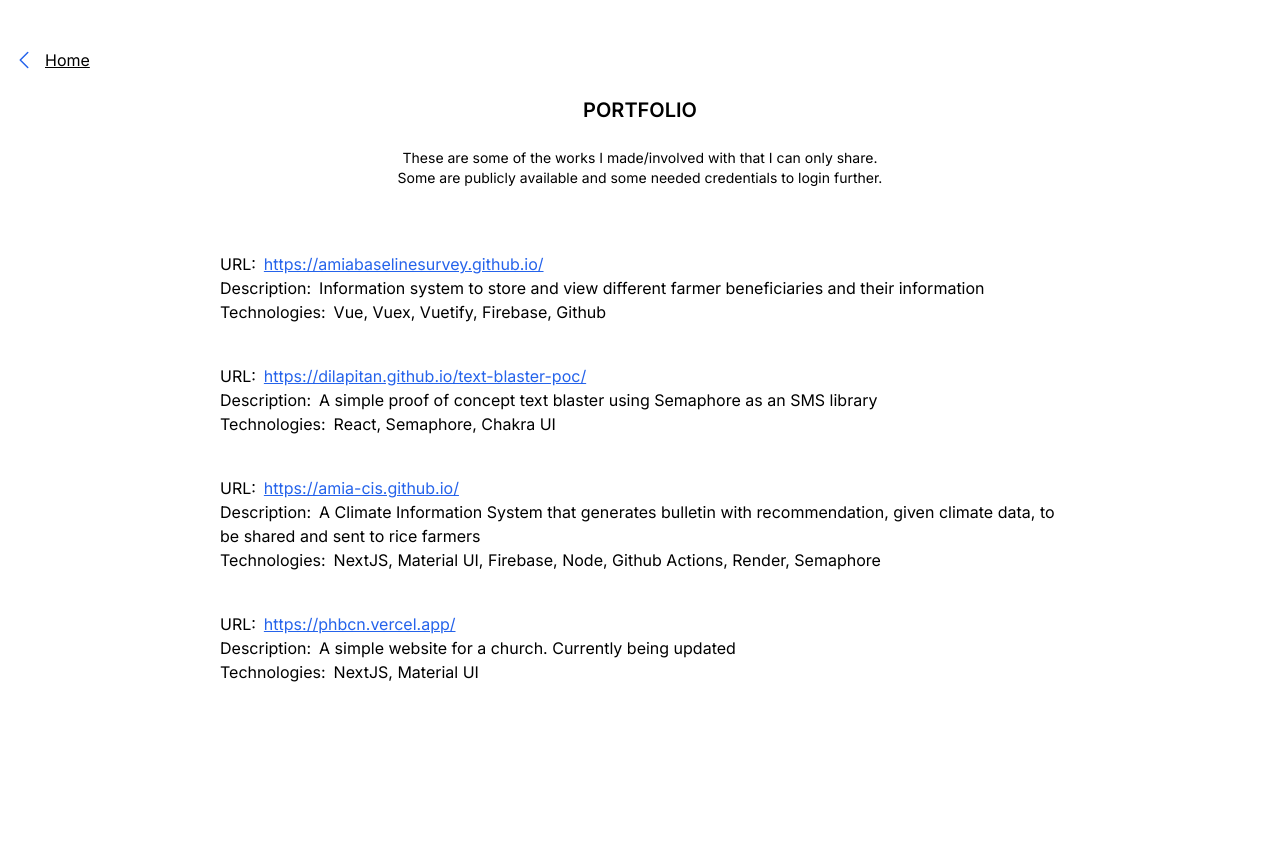
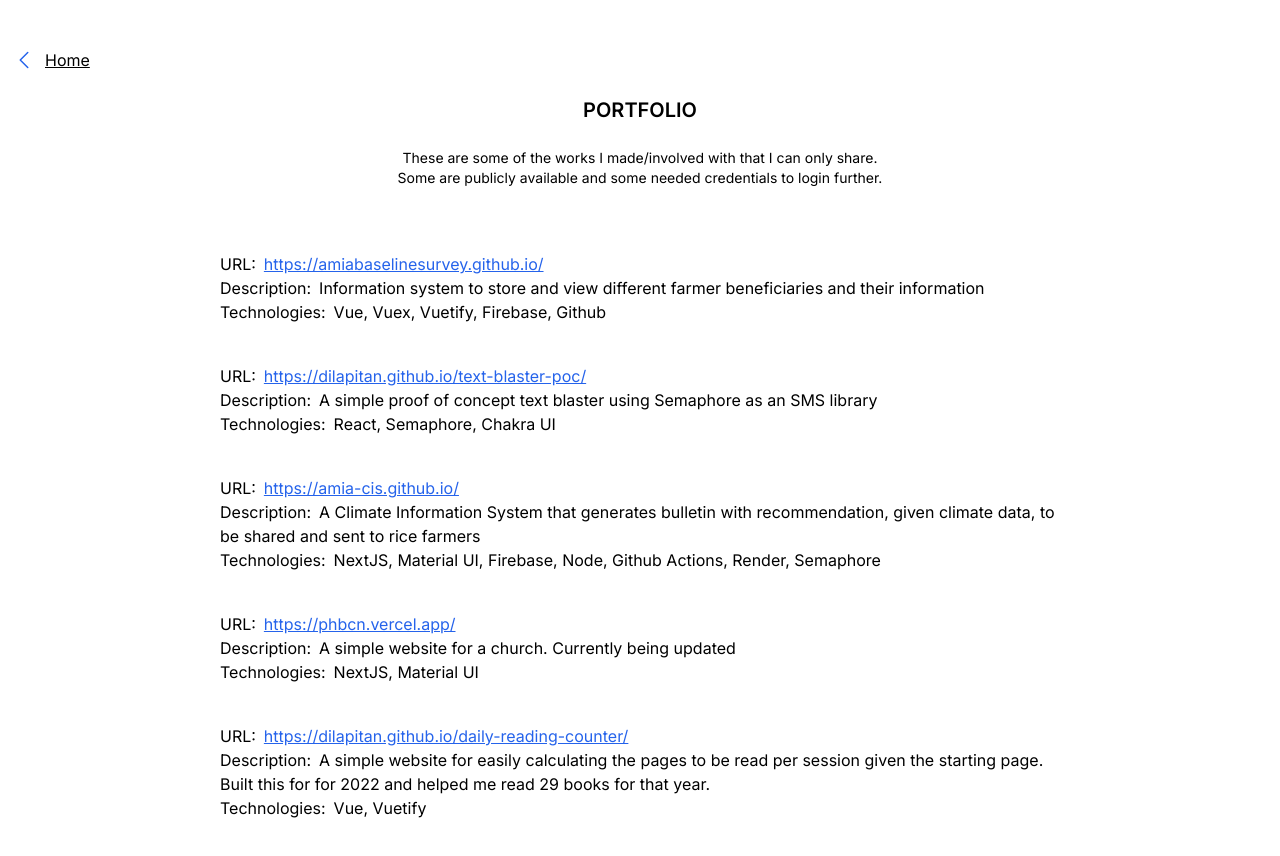
Before and after one commit to dilapitan/dilapitan.github.io, a Next.js app: page /portfolio in a window 1280 px wide. Shown: the top 856 px of the page. Before the commit the page ends 800 px from the top, so only its background shows below. Built offline with nearby package versions, Linux system fonts and the light colour scheme.

Commit message:
Add a project in portfolio

```diff
--- a/src/app/portfolio/page.js
+++ b/src/app/portfolio/page.js
@@ -25,6 +25,12 @@ function Portfolio() {
       url: 'https://phbcn.vercel.app/',
       description: 'A simple website for a church. Currently being updated',
       technologies: 'NextJS, Material UI',
+    },
+    {
+      url: 'https://dilapitan.github.io/daily-reading-counter/',
+      description:
+        'A simple website for easily calculating the pages to be read per session given the starting page. Built this for for 2022 and helped me read 29 books for that year.',
+      technologies: 'Vue, Vuetify',
     },
   ]
 
```
